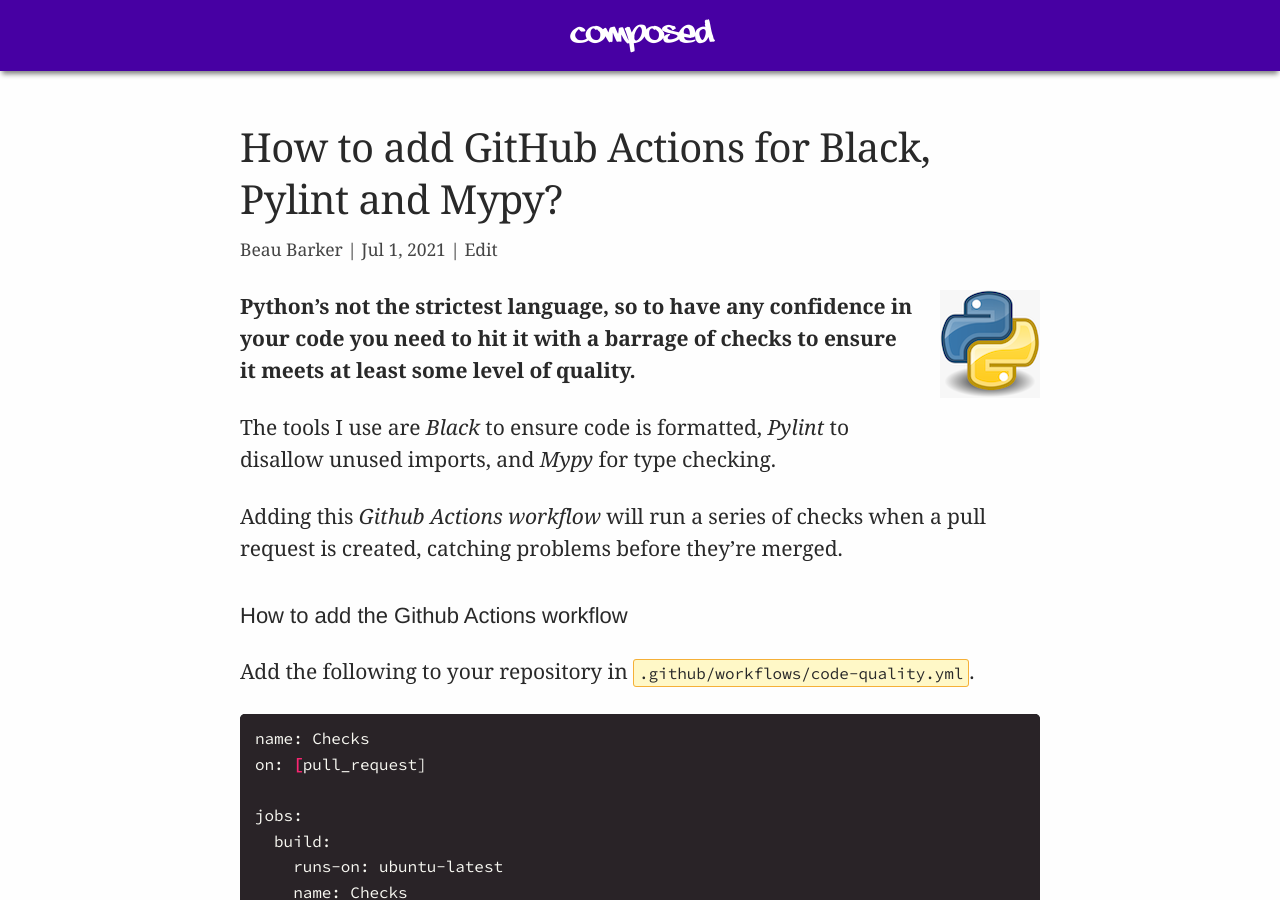
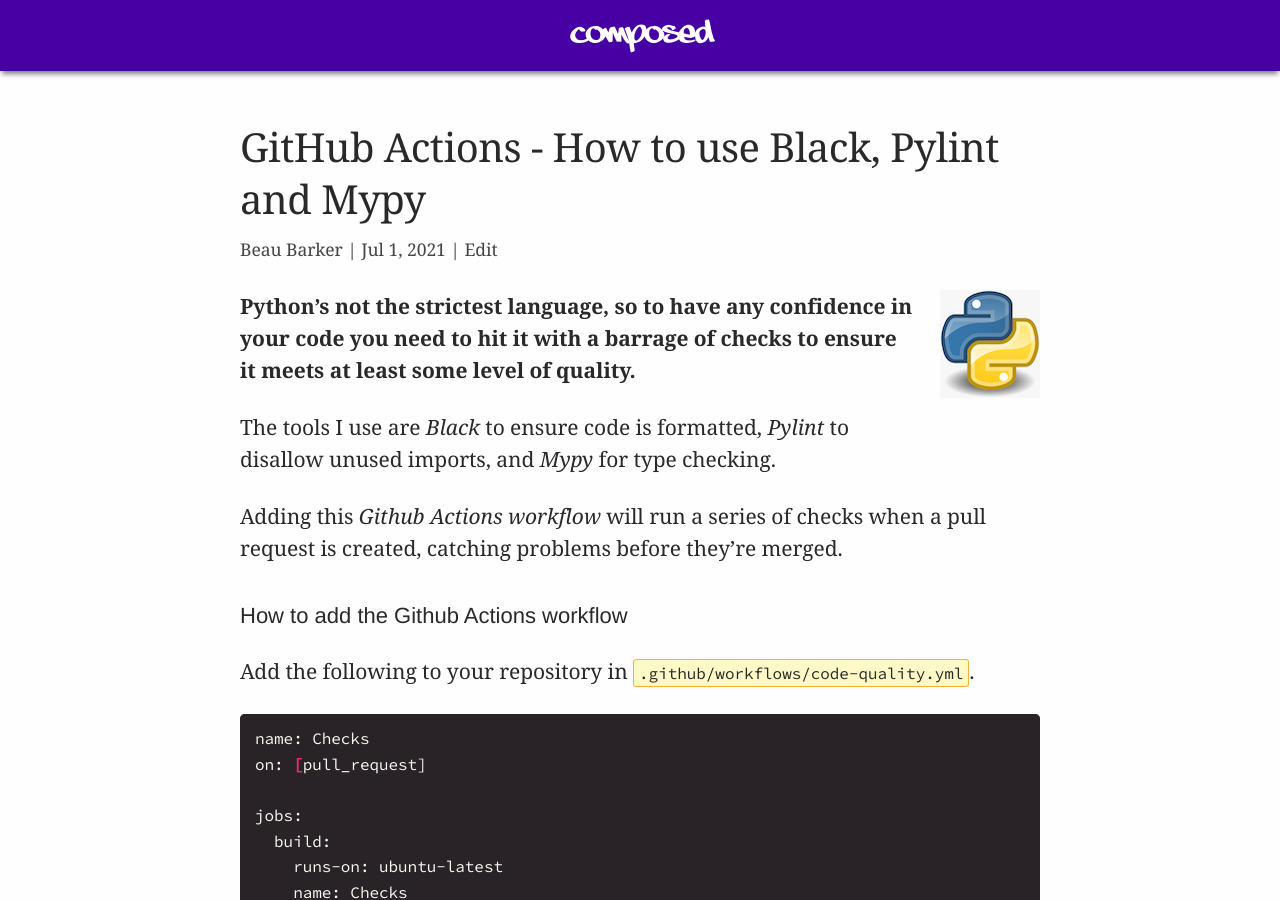
Before and after one commit to explodinglabs/explodinglabs.github.io, a Jekyll site: the page built from docs/_posts/python/2021-07-01-code-quality-github-actions.markdown, in a window 1280 px wide and 900 px high. Built offline with Jekyll 4.4.1, drawn with Linux system fonts in a browser that asks for light colours.

Commit message:
Update 2021-07-01-code-quality-github-actions.markdown

```diff
--- a/docs/_posts/python/2021-07-01-code-quality-github-actions.markdown
+++ b/docs/_posts/python/2021-07-01-code-quality-github-actions.markdown
@@ -1,7 +1,7 @@
 ---
 layout: post
 category: python
-title: How to add GitHub Actions for Black, Pylint and Mypy?
+title: GitHub Actions - How to use Black, Pylint and Mypy
 permalink: /python/github-actions
 ---
 <div class="wide-logos" markdown="1">
```
